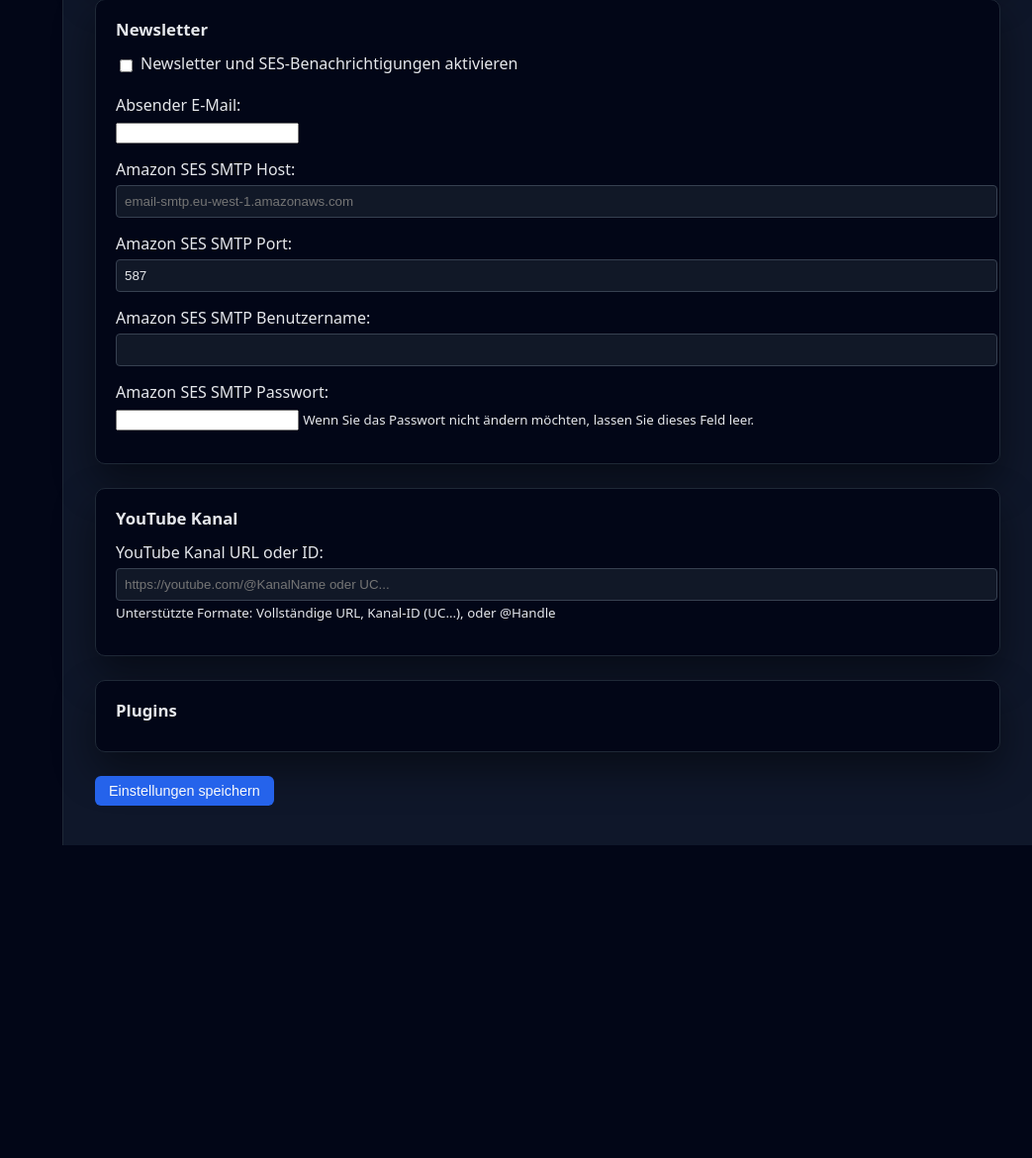
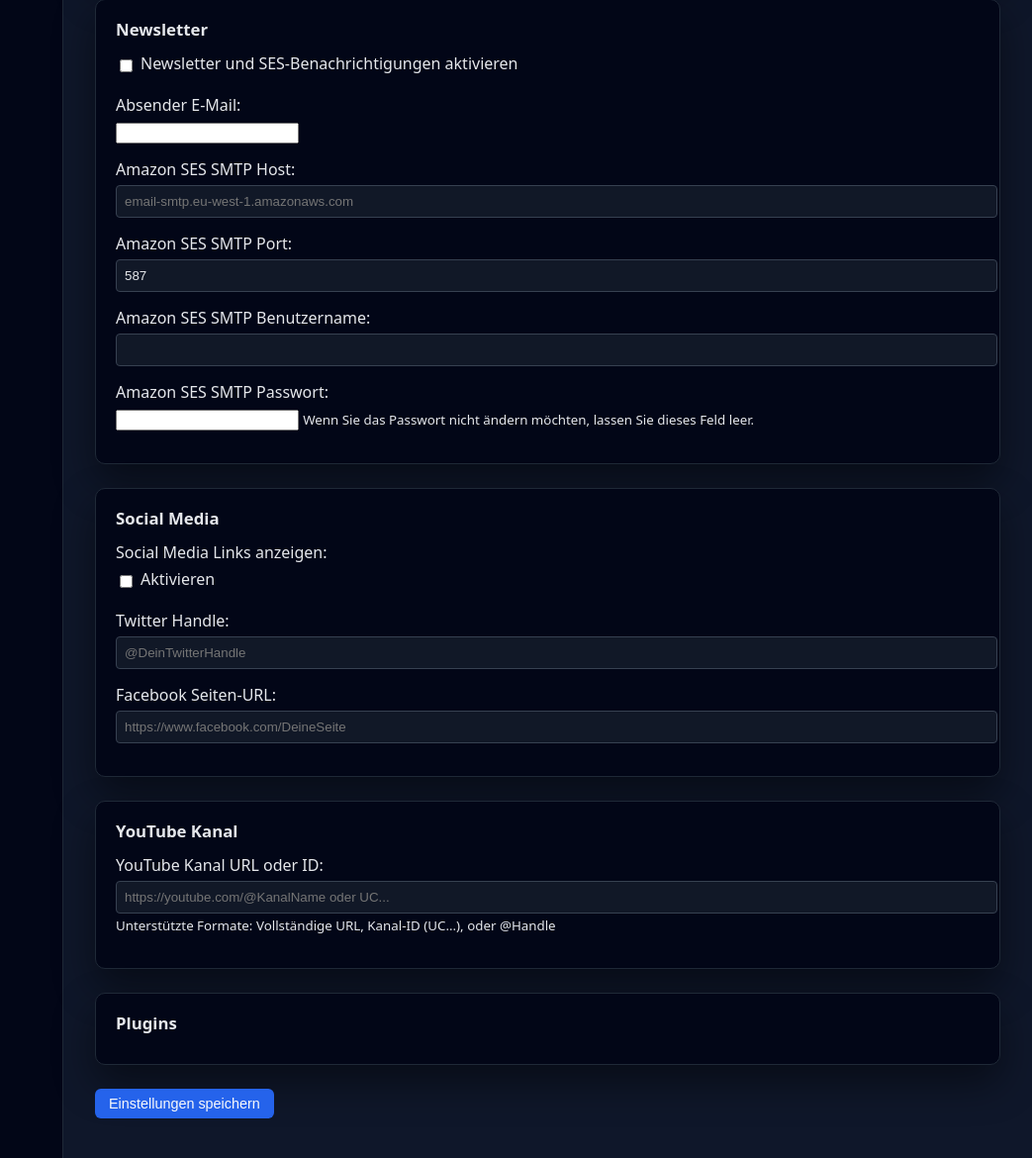
Before and after one commit to latin-ai-software/SiteForge, a Python web app: template templates/admin/settings/index.html in a window 1280 px wide. Shown: the part 2292-3462 px from the top of the page at 99% size, without its empty margins (237-1280 px from the left). Before the commit the page ends 3146 px from the top, so only its background shows below. Run offline with Jinja, Linux system fonts and the light colour scheme; the template is opened without the code that fills it, so the values that code supplies are empty.

Commit message:
Add twitter and facebook

```diff
--- a/lib/routes/admin/manage/settings/index.py
+++ b/lib/routes/admin/manage/settings/index.py
@@ -98,7 +98,10 @@ def save_settings():
         "allow_password_change": request.form.get("allow_password_change") == "on",
         "domain": domain or "",
         "header_background_enabled": request.form.get("header_background_enabled") == "on",
-        "setup_completed": True
+        "setup_completed": True,
+        "show_social_links": request.form.get("show_social_links") == "on",
+        "twitter_handle": validate_input(request.form.get("twitter_handle", ""), max_length=100) or "",
+        "facebook_page": validate_input(request.form.get("facebook_page", ""), max_length=255) or "",
     }
 
     # Load existing settings to preserve secret fields when left blank
--- a/templates/admin/settings/index.html
+++ b/templates/admin/settings/index.html
@@ -383,7 +383,24 @@
                     <small>Wenn Sie das Passwort nicht ändern möchten, lassen Sie dieses Feld leer.</small>
                 </div>
             </section>
-
+            <section class="card">
+                <h2>Social Media</h2>
+                <div class="form-group">
+                    <label for="show_social_links">Social Media Links anzeigen:</label>
+                    <div class="checkbox-group">
+                        <input type="checkbox" id="show_social_links" name="show_social_links" {% if settings.show_social_links %}checked{% endif %}>
+                        <label for="show_social_links">Aktivieren</label>
+                    </div>
+                </div>
+                <div class="form-group">
+                    <label for="twitter_handle">Twitter Handle:</label>
+                    <input type="text" id="twitter_handle" name="twitter_handle" value="{{ settings.twitter_handle or '' }}" placeholder="@DeinTwitterHandle">
+                </div>
+                <div class="form-group">
+                    <label for="facebook_page">Facebook Seiten-URL:</label>
+                    <input type="text" id="facebook_page" name="facebook_page" value="{{ settings.facebook_page or '' }}" placeholder="https://www.facebook.com/DeineSeite">
+                </div>
+            </section>
             <section class="card">
                 <h2>YouTube Kanal</h2>
 
```
Also changed, not shown: templates/root/index.html (+45 -1 lines).
